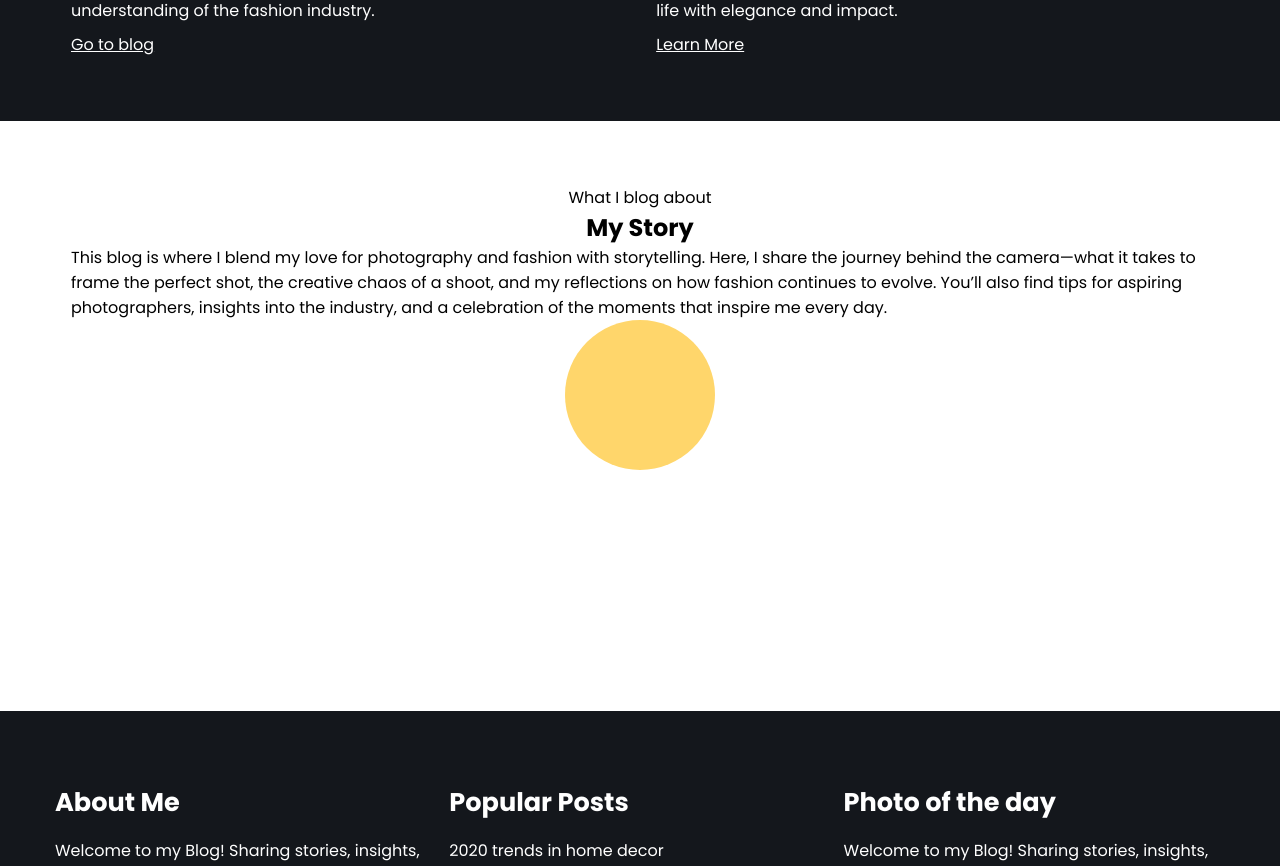
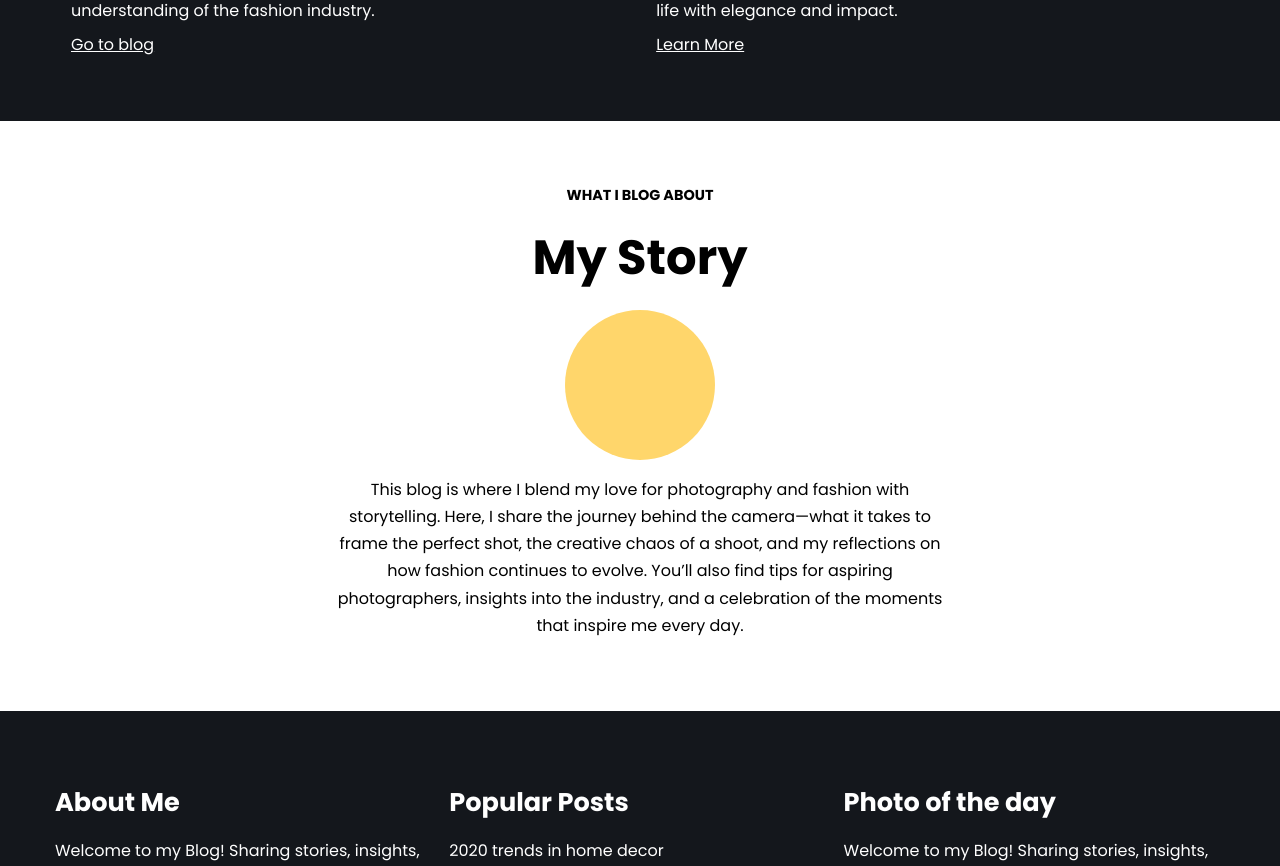
Before and after one commit to Joao123433/blogger, a React (Vite) app in the folder client/: page /about in a window 1280 px wide. Shown: the part 1020-1886 px from the top of the page. Built offline with nearby package versions, Linux system fonts and the light colour scheme.

Commit message:
Finished about page

```diff
--- a/client/src/pages/About/index.tsx
+++ b/client/src/pages/About/index.tsx
@@ -33,11 +33,11 @@ export function About() {
       </LeanMoreLayout>
 
       <MyStoryContainer>
-        <p>What I blog about</p>
+        <h6>WHAT I BLOG ABOUT</h6>
         <h1>My Story</h1>
+        <div>&nbsp;</div>
         <p>This blog is where I blend my love for photography and fashion with storytelling. Here, I share the journey behind the camera—what it takes to frame the perfect shot, the creative chaos of a shoot, and my reflections on how fashion continues to evolve. You’ll also find tips for aspiring photographers, insights into the industry, and a celebration of the moments that inspire me every day.</p>
       </MyStoryContainer>
-
 
     </>
   )
--- a/client/src/pages/About/styles.ts
+++ b/client/src/pages/About/styles.ts
@@ -103,22 +103,33 @@ export const MyStoryContainer = styled.section`
   min-height: 590px;
   padding: 4rem 1rem;
   margin: auto;
+  gap: 1rem;
 
-  &::after {
-    content: "";
+  h6 {
+    font-weight: bold;
+    font-size: .9rem;
+  }
+
+  h1 {
+    font-size: 3rem;
+  }
+
+  div {
     width: 150px;
     height: 150px;
     left: calc(50% - 75px);
 
     background-color: ${(props) => props.theme['bg-circle']};
     border-radius: 50%;
-
-    /* @media (min-width: 601px) {
-      display: grid;
-      width: 150px;
-      height: 150px;
-      left: calc(50% - 75px);
-    } */
   }
 
+  p {
+    width: 55%;
+    text-align: center;
+    line-height: 1.7rem;
+
+    @media (max-width: 800px) {
+      width: 90%;
+    }
+  }
 `;
--- a/client/src/pages/Home/components/Intro/styles.ts
+++ b/client/src/pages/Home/components/Intro/styles.ts
@@ -11,7 +11,7 @@ export const IntroContainer = styled.section`
 
   margin-top: 3rem;
 
-  h1::after {
+  &::after {
     content: "";
     width: 374px;
     height: 374px;
```
